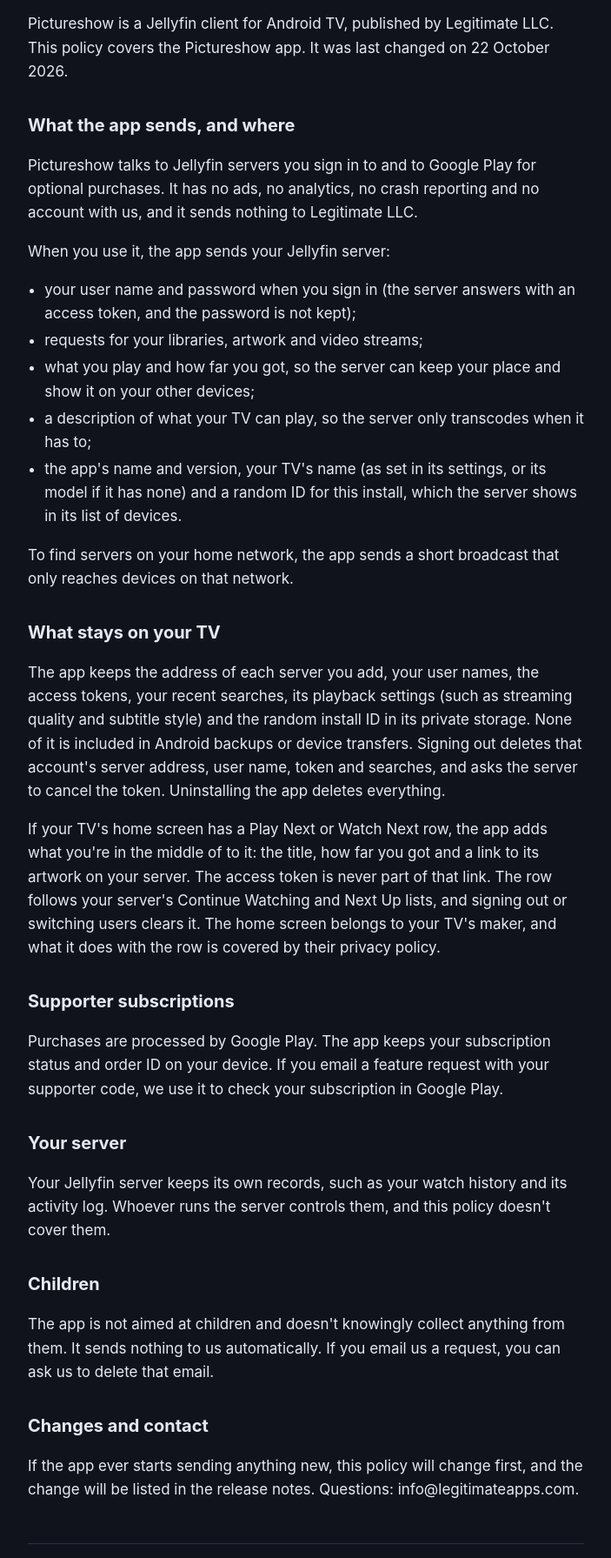
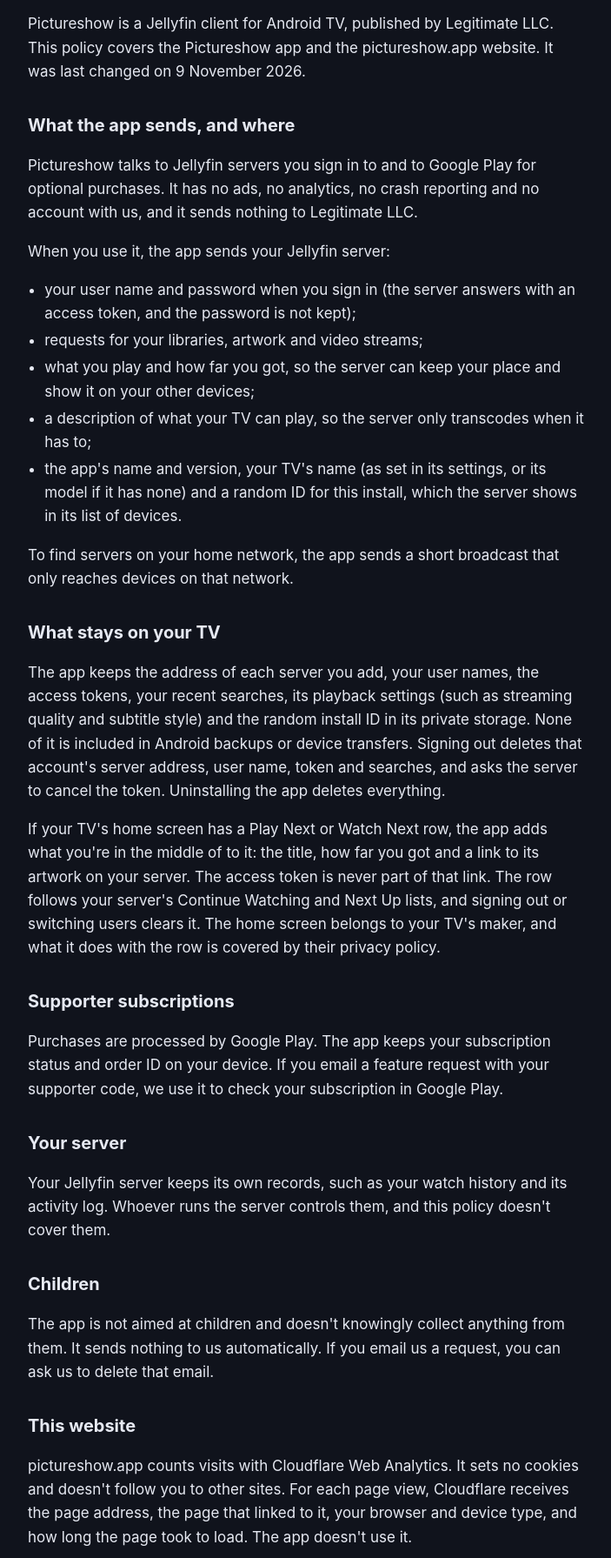
Before and after one commit to pictureshow/pictureshow.app, a plain HTML site: page privacy/index.html in a window 1280 px wide. Shown: the part 91-1882 px from the top of the page at 87% size, without its empty margins (288-991 px from the left). Drawn offline with Linux system fonts and the light colour scheme.

Commit message:
Cloudflare Web Analytics beacon; privacy covers the website

```diff
--- a/privacy/index.html
+++ b/privacy/index.html
@@ -26,8 +26,8 @@ footer { margin-top: 48px; padding-top: 16px; border-top: 1px solid var(--line);
 <body>
 <main>
 <h1>Privacy policy</h1>
-<p>Pictureshow is a Jellyfin client for Android TV, published by Legitimate LLC. This policy covers the Pictureshow app.
-It was last changed on 22 October 2026.</p>
+<p>Pictureshow is a Jellyfin client for Android TV, published by Legitimate LLC. This policy covers the Pictureshow app and
+the pictureshow.app website. It was last changed on 9 November 2026.</p>
 <h2>What the app sends, and where</h2>
 <p>Pictureshow talks to Jellyfin servers you sign in to and to Google Play for optional purchases. It has no ads, no
 analytics, no crash reporting and no account with us, and it sends nothing to Legitimate LLC.</p>
@@ -60,11 +60,16 @@ controls them, and this policy doesn't cover them.</p>
 <h2>Children</h2>
 <p>The app is not aimed at children and doesn't knowingly collect anything from them. It sends nothing to us
 automatically. If you email us a request, you can ask us to delete that email.</p>
+<h2>This website</h2>
+<p>pictureshow.app counts visits with Cloudflare Web Analytics. It sets no cookies and doesn't follow you to other sites.
+For each page view, Cloudflare receives the page address, the page that linked to it, your browser and device type, and
+how long the page took to load. The app doesn't use it.</p>
 <h2>Changes and contact</h2>
 <p>If the app ever starts sending anything new, this policy will change first, and the change will be listed in the
 release notes. Questions: info@legitimateapps.com.</p>
 <footer>Pictureshow is made by Legitimate LLC. Questions: <a href="mailto:info@legitimateapps.com">info@legitimateapps.com</a>
 · <a href="/">Home</a> · <a href="/privacy/">Privacy</a></footer>
 </main>
+<script defer src="https://static.cloudflareinsights.com/beacon.min.js" data-cf-beacon='{"token": "472abf4df27d4ce8a2143633f538b3cb"}'></script>
 </body>
 </html>
```
Also changed, not shown: index.html (+1 -0 lines).
